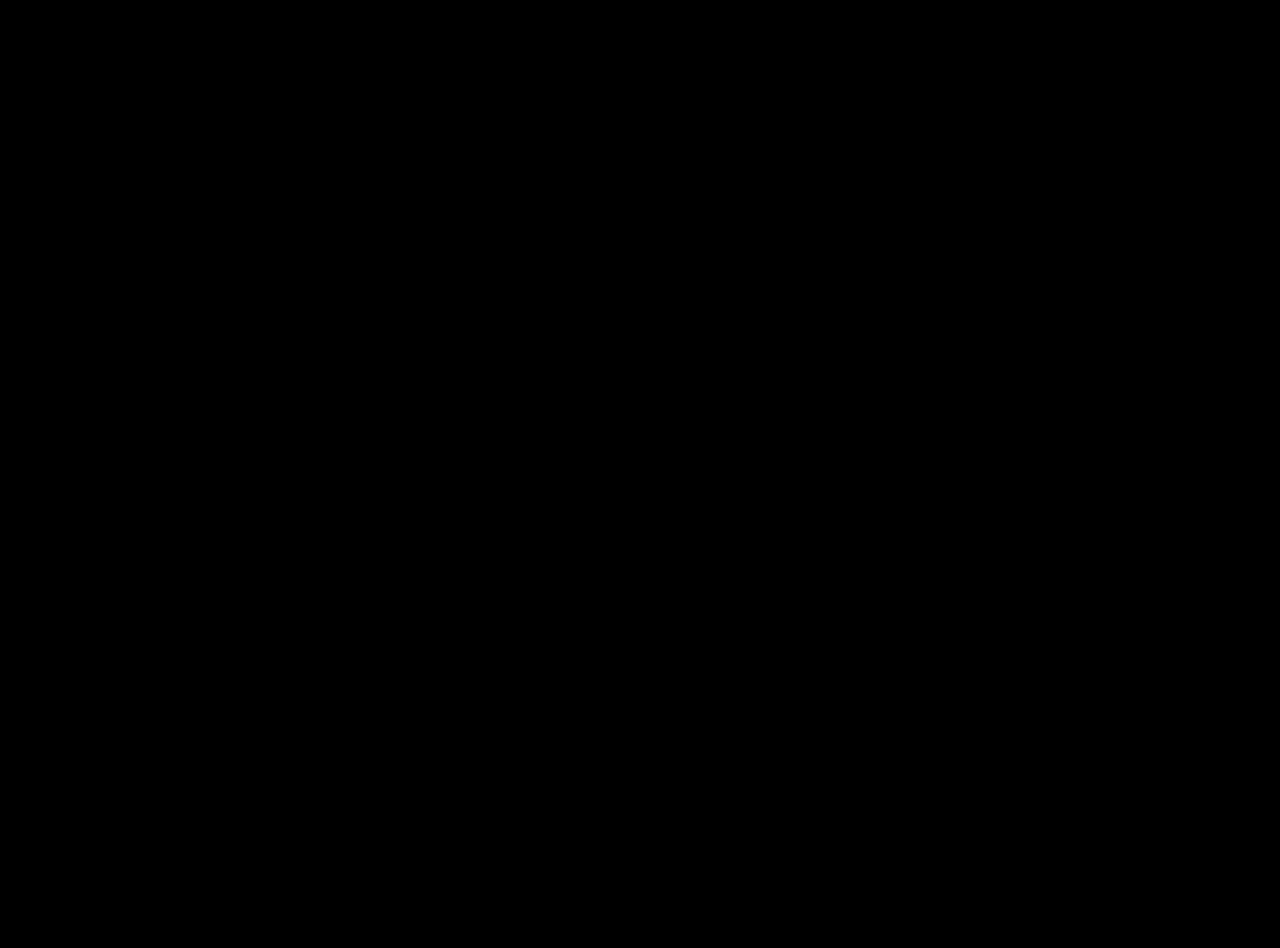
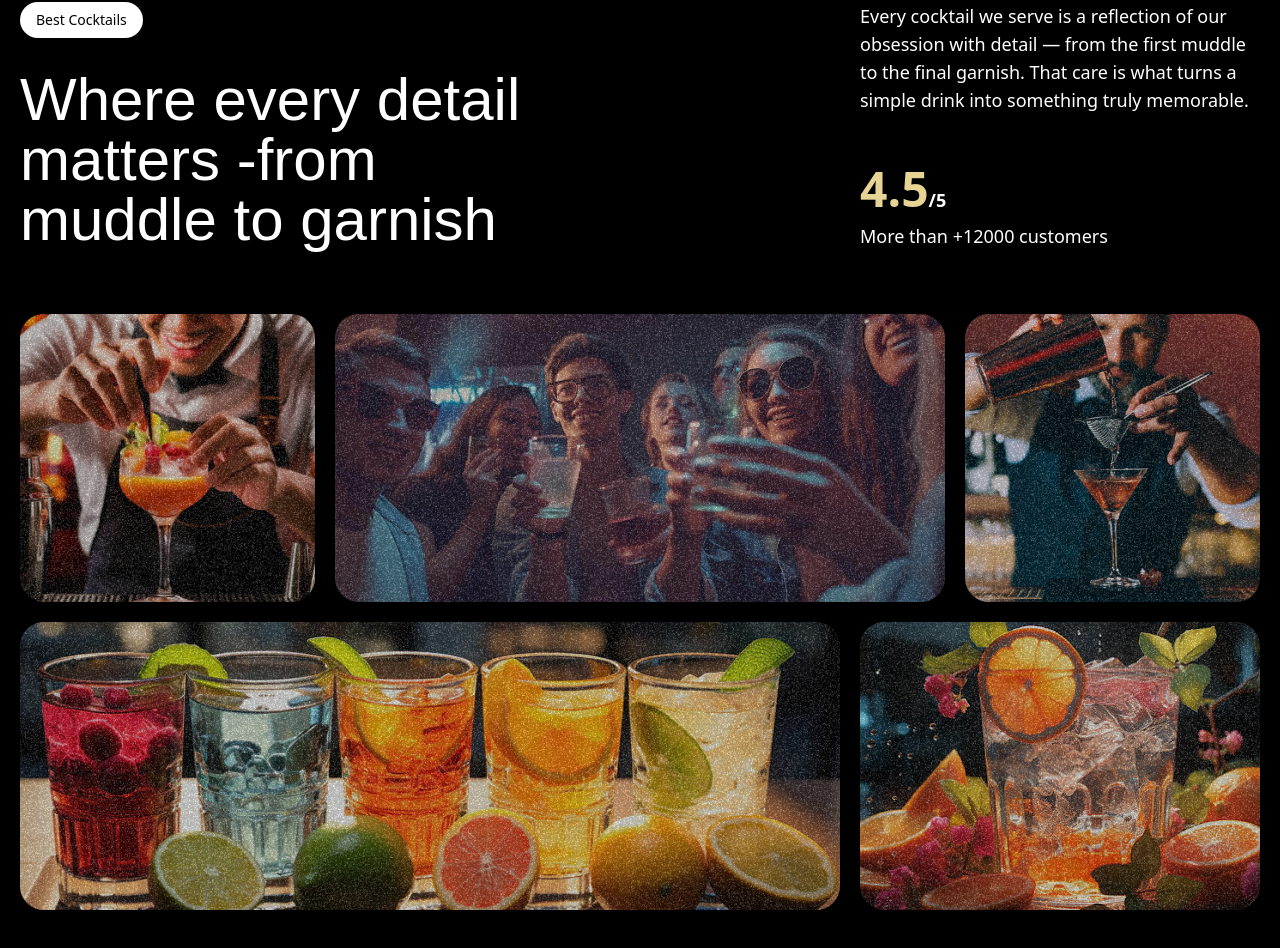
Before and after one commit to nilanjan-guha/gsap_cocktail, a React (Vite) app: page / in a window 1280 px wide. Shown: the part 1710-2658 px from the top of the page. Before the commit the page ends 1600 px from the top, so only its background shows below. Built offline with nearby package versions, Linux system fonts and the light colour scheme; a web font is replaced by a local one.

Commit message:
Implement the about component

```diff
--- a/src/App.jsx
+++ b/src/App.jsx
@@ -5,6 +5,7 @@
 import NavBar from "./components/NavBar/NavBar";
 import Hero from "./components/Hero/Hero";
 import Cocktails from "./components/Cocktails/Cocktails";
+import About from "./components/About/About";
 
 gsap.registerPlugin(ScrollTrigger, SplitText);
 
@@ -14,6 +15,7 @@
       <NavBar />
       <Hero />
       <Cocktails />
+      <About />
     </main>
   );
 };
--- /dev/null
+++ b/src/components/About/About.tsx
@@ -0,0 +1,89 @@
+import React from 'react'
+import gsap from 'gsap'
+import { useGSAP } from '@gsap/react'
+import { SplitText } from 'gsap/all'
+const About = () => {
+
+    useGSAP(() => {
+        const titleSplit = SplitText.create('#about h2', {
+            type: 'words'
+        })
+
+        const scrollTimeline = gsap.timeline({
+            scrollTrigger: {
+                trigger: '#about',
+                start: 'top center'
+            }
+        })
+
+        scrollTimeline
+            .from(titleSplit.words, {
+                opacity: 0, duration: 1, yPercent: 100, ease: 'expo.out', stagger: 0.02
+            })
+            .from('.top-grid div, .bottom-grid div', {
+                opacity: 0, duration: 1, ease: 'power1.inOut', stagger: 0.04,
+            }, '-=0.5')
+    })
+
+
+    return (
+        <div id='about'>
+            <div className="mb-16 md:px-0 px-5">
+                <div className="content">
+                    <div className="md:col-span-8">
+                        <p className="badge">Best Cocktails</p>
+                        <h2>
+                            Where every detail matters <span className="text-white">-</span>
+                            from muddle to garnish
+                        </h2>
+                    </div>
+
+                    <div className="sub-content">
+                        <p>
+                            Every cocktail we serve is a reflection of our obsession with detail — from the first muddle to the final garnish. That care is what turns a simple drink into something truly memorable.
+                        </p>
+
+                        <div>
+                            <p className="md:text-3xl text-xl font-bold">
+                                <span>4.5</span>/5
+                            </p>
+                            <p className="text-sm text-white-100">
+                                More than +12000 customers
+                            </p>
+                        </div>
+                    </div>
+                </div>
+            </div>
+            <div className="top-grid">
+                <div className="md:col-span-3">
+                    <div className="noisy" />
+                    <img src="../../../public/public/images/abt1.png" alt="grid-img-1" />
+                </div>
+
+                <div className="md:col-span-6">
+                    <div className="noisy" />
+                    <img src="../../../public/public/images/abt2.png" alt="grid-img-2" />
+                </div>
+
+                <div className="md:col-span-3">
+                    <div className="noisy" />
+                    <img src="../../../public/public/images/abt5.png" alt="grid-img-5" />
+                </div>
+            </div>
+
+            <div className="bottom-grid">
+                <div className="md:col-span-8">
+                    <div className="noisy" />
+                    <img src="../../../public/public/images/abt3.png" alt="grid-img-3" />
+                </div>
+
+                <div className="md:col-span-4">
+                    <div className="noisy" />
+                    <img src="../../../public/public/images/abt4.png" alt="grid-img-4" />
+                </div>
+            </div>
+        </div>
+    )
+}
+
+export default About
```
